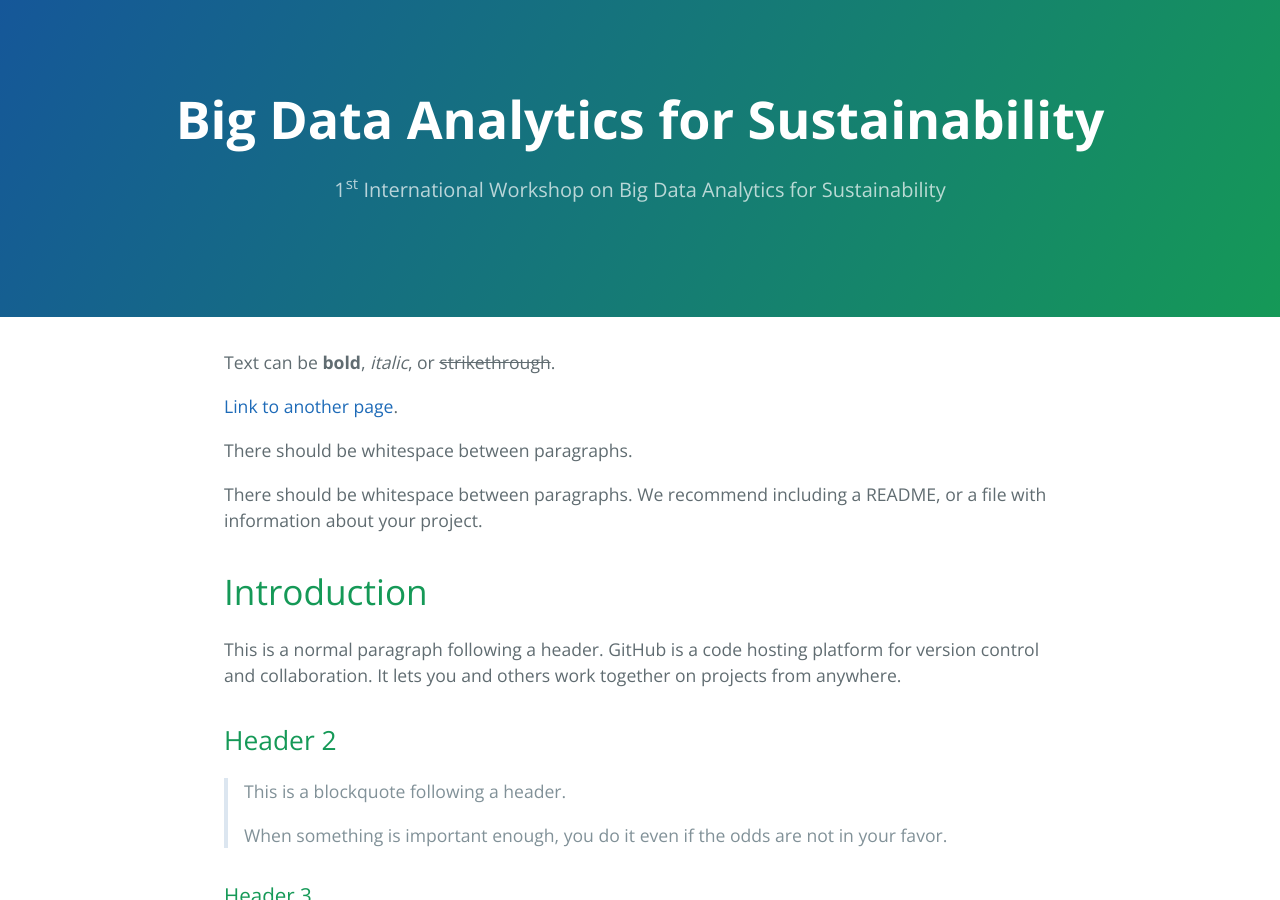
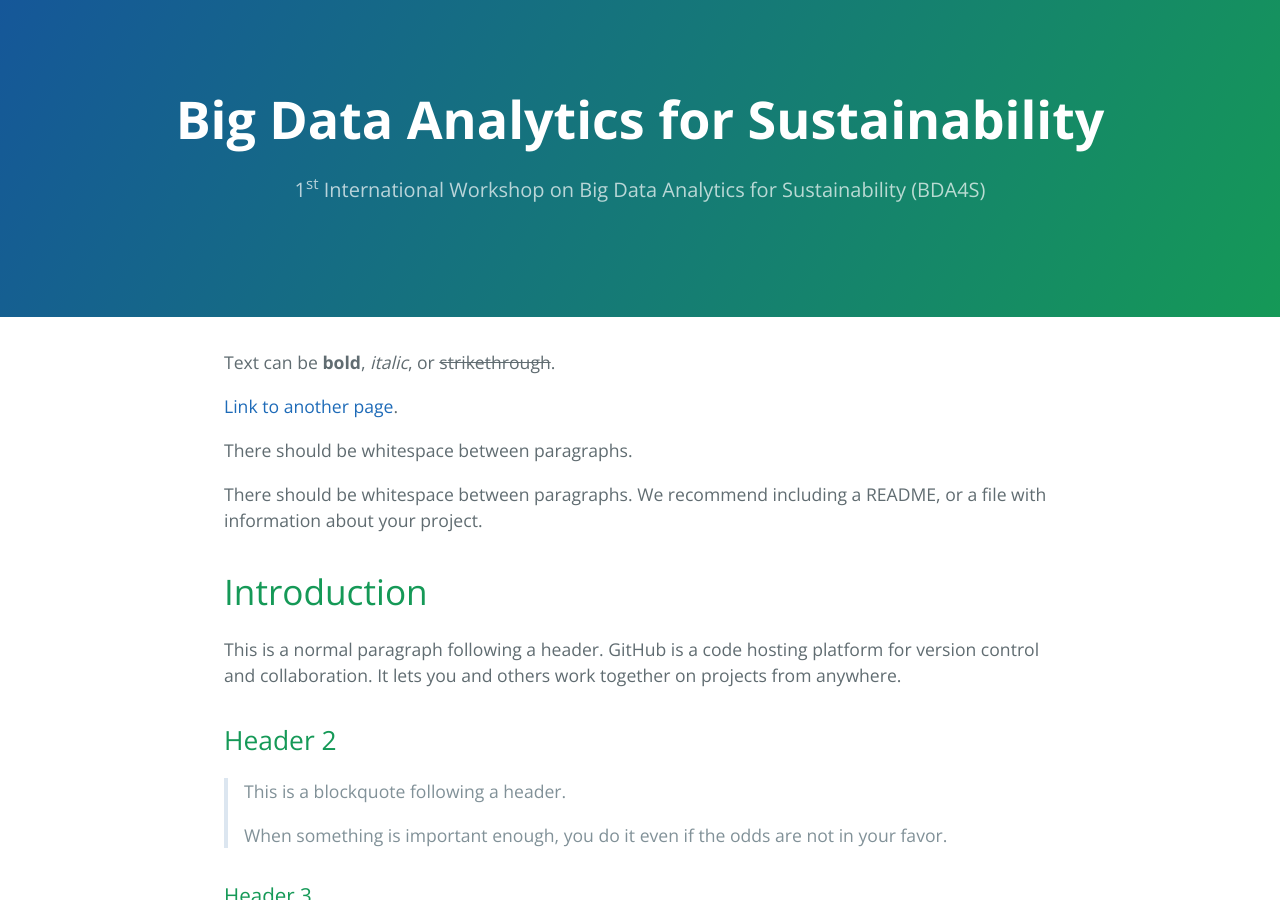
Before and after one commit to bda4s/bda4s.github.io, a Jekyll site: the page built from styleInfo.md, in a window 1280 px wide and 900 px high. Built offline with Jekyll 4.4.1, drawn with Linux system fonts in a browser that asks for light colours.

Commit message:
added abbreviation in description

```diff
--- a/_config.yml
+++ b/_config.yml
@@ -1,5 +1,5 @@
 title: Big Data Analytics for Sustainability
-description: 1<sup>st</sup> International Workshop on Big Data Analytics for Sustainability
+description: 1<sup>st</sup> International Workshop on Big Data Analytics for Sustainability (BDA4S)
 show_downloads: false
 google_analytics:
 theme: jekyll-theme-cayman
```
Also changed, not shown: index.md (+1 -1 lines).
